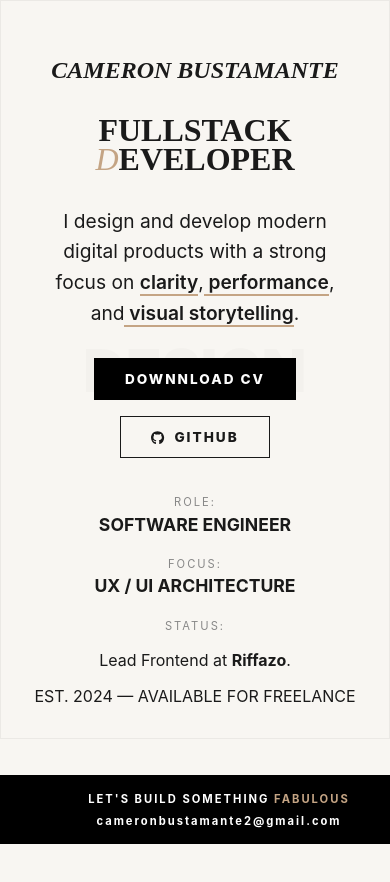
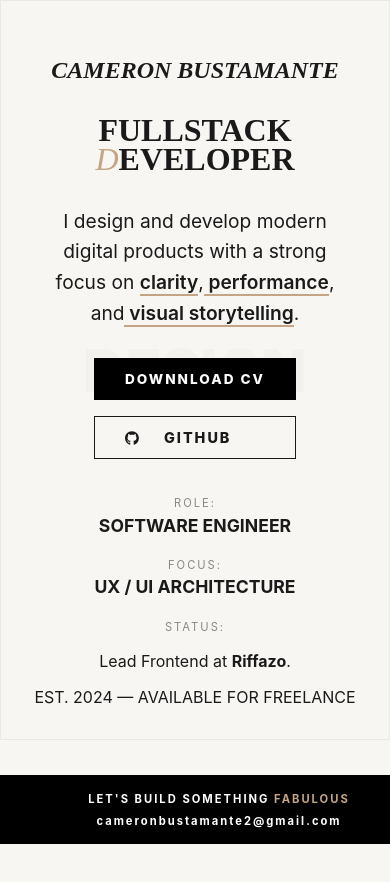
Before and after one commit to CameronBustamanteLeveau2/CameronBustamante, a React (Vite) app: page / in a window 390 px wide. Shown: the top 882 px of the page. Built offline with nearby package versions, Linux system fonts and the light colour scheme.

Commit message:
fixing responsive buttons

```diff
--- a/src/Portafolio.jsx
+++ b/src/Portafolio.jsx
@@ -110,7 +110,7 @@ const Portafolio = () => {
                 <div className="hero-actions-editorial">
                   <DescargarCV />
                   <a href="https://github.com" className="btn-modern-minimal">
-                    <FontAwesomeIcon icon={faGithub} /> GITHUB
+                    <FontAwesomeIcon className="github" icon={faGithub} /> GITHUB
                   </a>
                 </div>
               </div>
--- a/src/portafolio.css
+++ b/src/portafolio.css
@@ -202,17 +202,19 @@
   color: var(--text-primary);
   font-family: var(--sans);
   font-weight: 800;
-  font-size: 0.85rem;
+  font-size: 0.90rem;
   letter-spacing: 2px;
   padding: 12px 30px;
   border: 1px solid var(--text-primary);
   transition: all 0.4s ease;
   display: inline-flex;
   align-items: center;
-  gap: 10px;
+  gap: 25px;
   background: transparent;
   cursor: pointer;
   text-transform: uppercase;
+  min-width: 140px;
+  text-align: center;
 }
 
 .btn-modern-minimal:hover {
@@ -614,12 +616,7 @@
   background-color: #231d1d;
   color:#e0e0e0;
 }
-.certs-grid-modern {
-  display: grid;
-  grid-template-columns: repeat(auto-fill, minmax(320px, 1fr));
-  gap: 3rem 2rem;
-  margin-top: 4rem;
-}
+
 
 .cert-card-modern {
   position: relative;
@@ -856,3 +853,13 @@ body{
     padding: 2rem 1.5rem;
   }
 }
+
+.certs-grid-modern {
+  display: grid;
+  grid-template-columns: repeat(auto-fit, minmax(320px, 1fr));
+  gap: 3rem 2rem;
+  justify-items: center;
+  width: 100%;
+  max-width: 1200px;
+  margin: 0 auto;
+}
```
